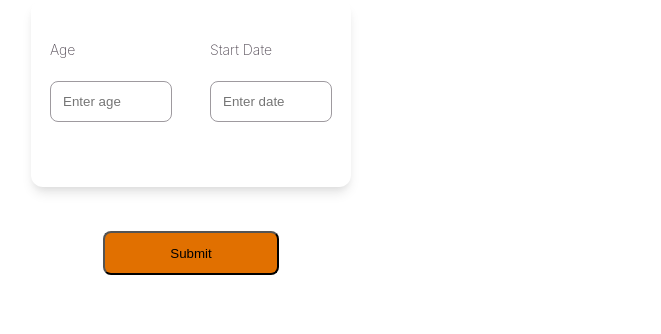
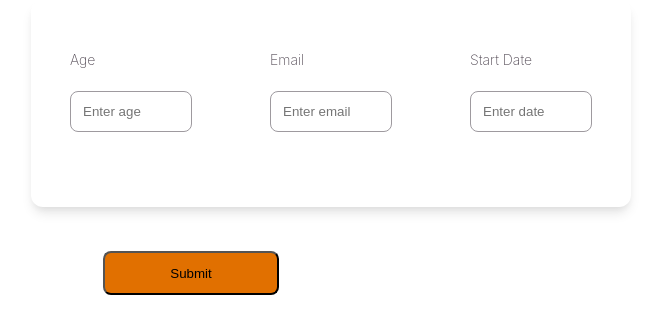
Before and after one commit to eamonnprwalsh-zz/react_form_with_persistance, a React (Create React App) app: page / in a window 1280 px wide. Shown: the top 334 px of the page, without its empty margins (309-970 px from the left). Built offline with nearby package versions, Linux system fonts and the light colour scheme.

Commit message:
Add email and complete validation

```diff
--- a/src/App.css
+++ b/src/App.css
@@ -1,13 +1,13 @@
 body {
-  font-family: -apple-system, BlinkMacSystemFont, "Segoe UI", "Roboto", "Oxygen",
-    "Ubuntu", "Cantarell", "Fira Sans", "Droid Sans", "Helvetica Neue",
+  font-family: -apple-system, BlinkMacSystemFont, 'Segoe UI', 'Roboto', 'Oxygen',
+    'Ubuntu', 'Cantarell', 'Fira Sans', 'Droid Sans', 'Helvetica Neue',
     sans-serif;
   color: white;
   padding: 0 20px 100px;
 }
 
 section {
-  margin: auto;
+  margin: 10px auto;
 }
 
 .h1 {
@@ -19,8 +19,7 @@ section {
 }
 
 .form {
-  max-width: 800px;
-  margin: 0 auto;
+
 }
 
 .p {
@@ -58,11 +57,11 @@ section > label {
 
 .container {
   display: flex;
-  flex-direction: row;
-  width: 320px;
+  margin-top: 0;
   padding: 16px 0 60.5px;
   border-radius: 12px;
-  box-shadow: 0 8px 12px -2px rgba(0, 0, 0, 0.1), 0 4px 6px -2px rgba(0, 0, 0, 0.05);
+  box-shadow: 0 8px 12px -2px rgba(0, 0, 0, 0.1),
+    0 4px 6px -2px rgba(0, 0, 0, 0.05);
   background-color: #ffffff;
 }
 
@@ -76,6 +75,9 @@ section > label {
   background-color: #ffffff;
 }
 
+.date-picker {
+
+}
 .error {
   color: red;
   font-size: 10px;
--- a/src/components/atomic/CustomDatePicker.jsx
+++ b/src/components/atomic/CustomDatePicker.jsx
@@ -1,4 +1,4 @@
-import ReactDatePicker from 'react-datepicker';
+import DatePicker from 'react-datepicker';
 import { Controller } from 'react-hook-form';
 
 const CustomDatePicker = (props) => {
@@ -6,20 +6,22 @@ const CustomDatePicker = (props) => {
     <section>
       <label>{props.label}</label>
       <Controller
+        type="date"
         control={props.control}
         name={props.name}
-        rules={{ required: 'this is required' }}
+        rules={{ required: true }}
         render={({ field }) => (
-          <ReactDatePicker
+          <DatePicker
             className={props.className}
+            wrapperClassName="date-picker"
             selected={field.value}
             onChange={(date) => field.onChange(date)}
-            //onChangeRaw={(event) => props.validator(event.target.value)}
+            minDate={props.minStartDate}
             placeholderText={props.placeholderText}
           />
         )}
       />
-    {props.errors.startDate && <p className="error">Start date is invalid</p>}
+    {props.errors[props.name] && <p className="error">{props.errorMessage}</p>}
     </section>
   );
 };
--- a/src/components/atomic/Input.jsx
+++ b/src/components/atomic/Input.jsx
@@ -10,7 +10,7 @@ const Input = (props) => {
         })}
         placeholder={props.placeholderText}
       />
-      {props.errors.age && <p className="error">Age is invalid</p>}
+      {props.errors[props.name] && <p className="error">{props.errorMessage}</p>}
     </section>
   );
 };
--- a/src/components/forms/ApplicationForm.jsx
+++ b/src/components/forms/ApplicationForm.jsx
@@ -3,10 +3,19 @@ import 'react-datepicker/dist/react-datepicker.css';
 import { useForm } from 'react-hook-form';
 import CustomDatePicker from '../atomic/CustomDatePicker';
 import Input from '../atomic/Input';
-import { isNumberBetween17and100, isDateXDaysInThePast } from '../../services/validationService';
+import {
+  isNumberBetween17and100,
+  isEmailValid,
+  minStartDate,
+} from '../../services/validationService';
 
 export default function ApplicationForm() {
-  const { control, handleSubmit, register,   formState: { errors } } = useForm();
+  const {
+    control,
+    handleSubmit,
+    register,
+    formState: { errors },
+  } = useForm();
 
   const [data, setData] = useState(null);
 
@@ -18,26 +27,42 @@ export default function ApplicationForm() {
     <form className="form" onSubmit={handleSubmit((data) => setData(data))}>
       <div className="container">
         <Input
-          className="input-field"
+          className="form-group input-field"
           name="age"
           placeholderText="Enter age"
           label="Age"
           control={control}
           register={register}
-          required={"Age is required"}
+          required={'Age is required'}
           validator={isNumberBetween17and100}
           errors={errors}
+          errorMessage={'Age is invalid'}
+        />
+
+        <Input
+          className="form-group input-field"
+          name="email"
+          placeholderText="Enter email"
+          label="Email"
+          control={control}
+          register={register}
+          required={'Email is required'}
+          validator={isEmailValid}
+          errors={errors}
+          errorMessage={'Email is invalid'}
         />
 
         <CustomDatePicker
-          className="input-field"
+          className="form-group input-field"
           name="startDate"
           placeholderText="Enter date"
           label="Start Date"
           control={control}
-          validator={isDateXDaysInThePast}
           errors={errors}
+          minStartDate={minStartDate(30)}
+          errorMessage={'Start date is invalid'}
         />
+
       </div>
       <input className="submit-btn" type="submit" value="Submit" />
     </form>
--- a/src/services/validationService.js
+++ b/src/services/validationService.js
@@ -2,7 +2,18 @@ export const isNumberBetween17and100 = (num) => {
   return num.length === 0 || (num > 17 && num < 100);
 };
 
-export const isDateXDaysInThePast = (date, limit) => {
-  console.log('In isDateXDaysInThePast');
-  return;
-};
+export const isEmailValid = (email) => {
+  if(typeof email !== 'string') throw new Error('String only');
+  const re = /^(([^<>()[\]\\.,;:\s@"]+(\.[^<>()[\]\\.,;:\s@"]+)*)|(".+"))@((\[[0-9]{1,3}\.[0-9]{1,3}\.[0-9]{1,3}\.[0-9]{1,3}\])|(([a-zA-Z\-0-9]+\.)+[a-zA-Z]{2,}))$/;
+  return re.test(email.toLowerCase());
+}
+
+export const minStartDate = (minDate) => {
+  let minStartDate = new Date();
+  return minStartDate.setDate(minStartDate.getDate() -minDate);
+}
+
+export const maxStartDate = (maxDate) => {
+  let maxStartDate = new Date();
+  return maxStartDate.setDate(minStartDate.getDate() +maxDate);
+}
```
